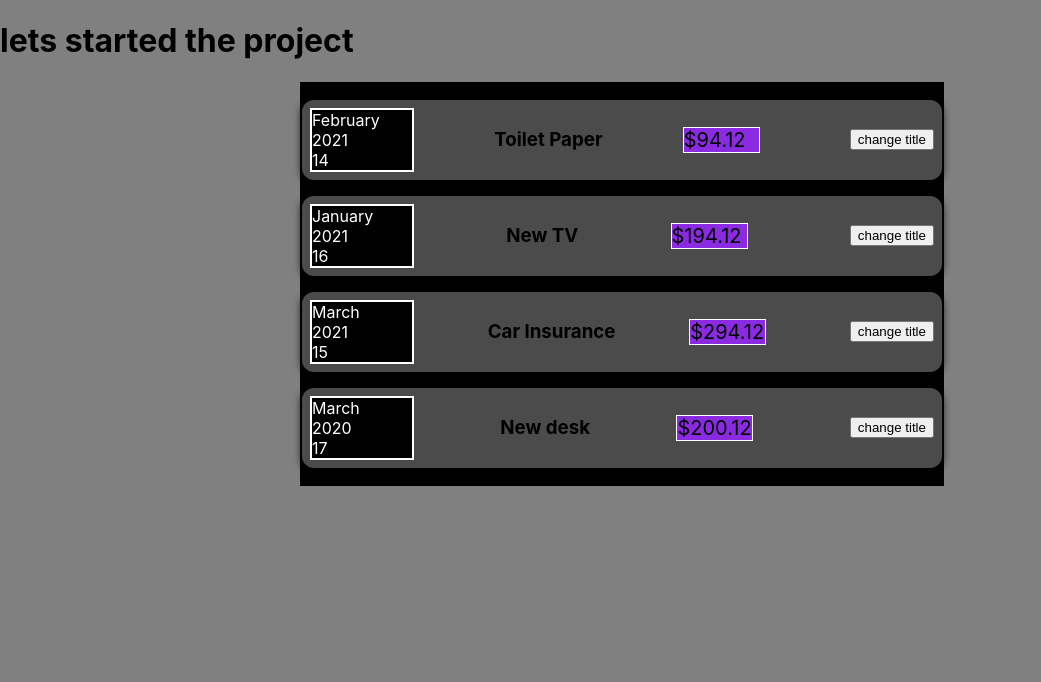
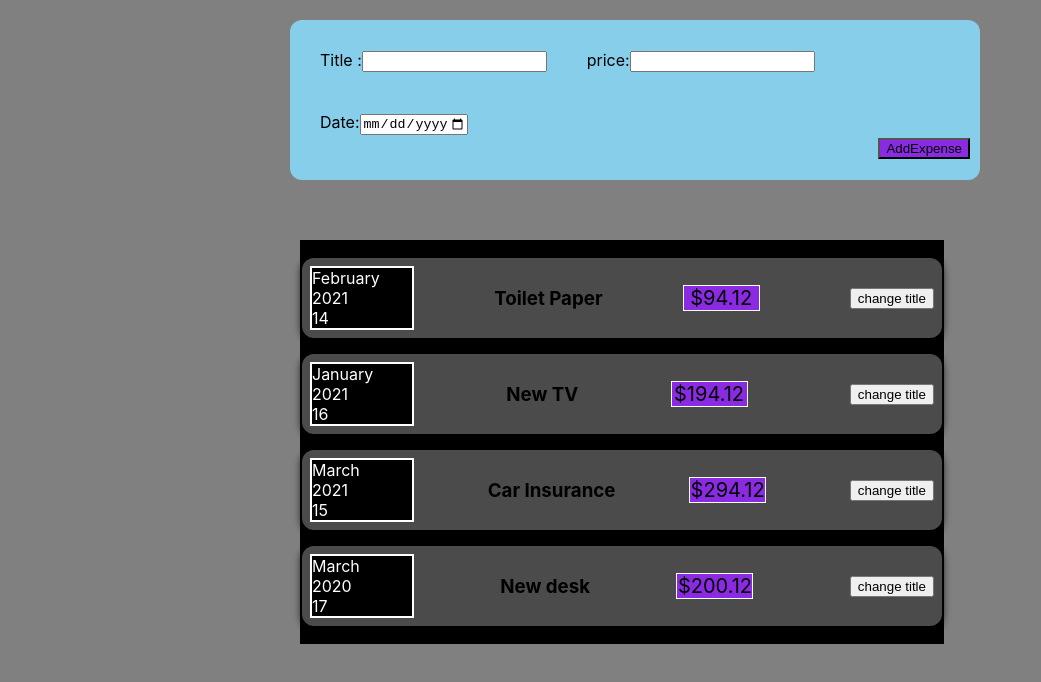
Before and after one commit to haripriya911/ExpenseManager, a React (Create React App) app: page / in a window 1280 px wide. Shown: the top 682 px of the page, without its empty margins (0-1041 px from the left). Built offline with nearby package versions, Linux system fonts and the light colour scheme.

Commit message:
input data

```diff
--- a/src/App.js
+++ b/src/App.js
@@ -1,4 +1,4 @@
-
+import NewExpense from './components/NewExpense/NewExpense';
 import Expenses from './components/Expenses';
 function App() {
   const expense = [{
@@ -28,7 +28,7 @@ function App() {
   ];
   return (
     <div>
-      <h1>lets started the project</h1>
+      <NewExpense/>
       <Expenses items={expense}/>
 
     </div>
--- a/src/components/ExpenseItem.css
+++ b/src/components/ExpenseItem.css
@@ -28,6 +28,7 @@ align-items: flex-end;
   background-color: blueviolet;
   margin-right: 10px;
   width: 75px;
+  text-align: center;
 }
 .expense{
     border: 2px solid black;
--- a/src/components/Expenses.css
+++ b/src/components/Expenses.css
@@ -1,6 +1,7 @@
 .expense{
     background-color: black;
     margin: 0 300px ;
+    margin-top: 60px;
     width: 50%;
 
 }
--- /dev/null
+++ b/src/components/NewExpense/ExpenseForm.css
@@ -0,0 +1,16 @@
+.expense-controls{
+    float: left;
+    padding: 20px;
+}
+.addexpense{
+    float:right;
+    margin-top:45px;
+
+
+
+
+
+}
+.button{
+    background-color: blueviolet;
+}
--- /dev/null
+++ b/src/components/NewExpense/ExpenseForm.js
@@ -0,0 +1,53 @@
+import React, {useState}from "react";
+import './ExpenseForm.css';
+
+const ExpenseForm = () => {
+    const [enterTitle,setEnteredTitle]=useState('');
+    const [enterPrice,setEnteredPrice]=useState('');
+    const [enterDate,setEnteredDate]=useState('');
+
+    const titleChangeHandler=(event)=>{
+        setEnteredTitle(event.target.value);
+    };
+    const priceChange=(event)=>{
+        setEnteredPrice(event.target.value);
+    };
+    const dateChange=(event)=>{
+        setEnteredDate(event.target.value);
+    };
+const submitHandler=(event)=>{
+    event.preventDefault();
+    const expenseData={
+        title:enterTitle,
+        price:enterPrice,
+        date:new Date(enterDate)
+    };
+    console.log(expenseData);
+};
+    return (
+
+        <form onSubmit={submitHandler}>
+            <div >
+                <div className="expense-controls">
+                    <label>Title :</label>
+                    <input type="text"  onChange={titleChangeHandler}/>
+                </div>
+                <div className="expense-controls">
+                    <label>price:</label>
+                    <input type="number" onChange={priceChange} />
+                </div>
+                <div className="expense-controls">
+                    <label>Date:</label>
+                    <input type="date"  min ="2019-1-1" max="2022-12-31" onChange={dateChange} />
+                </div>
+                <div className="addexpense">
+                    <button type="submit"   className="button">AddExpense</button>
+                </div>
+            </div>
+
+
+
+        </form>
+    );
+}
+export default ExpenseForm;
--- /dev/null
+++ b/src/components/NewExpense/NewExpense.css
@@ -0,0 +1,10 @@
+.newexpense{
+    background-color: skyblue;
+    text-align: center;
+    width:670px;
+    height: 140px;
+    border-radius: 12px ;
+    padding: 10px;
+    margin-left: 290px;
+    margin-top: 20px;
+}
--- /dev/null
+++ b/src/components/NewExpense/NewExpense.js
@@ -0,0 +1,12 @@
+import React from "react";
+import ExpenseForm from "./ExpenseForm";
+import "./NewExpense.css";
+const NewExpense=()=>{
+    return(
+        <div className="newexpense">
+<ExpenseForm/>
+        </div>
+
+    );
+}
+export default NewExpense;
```
